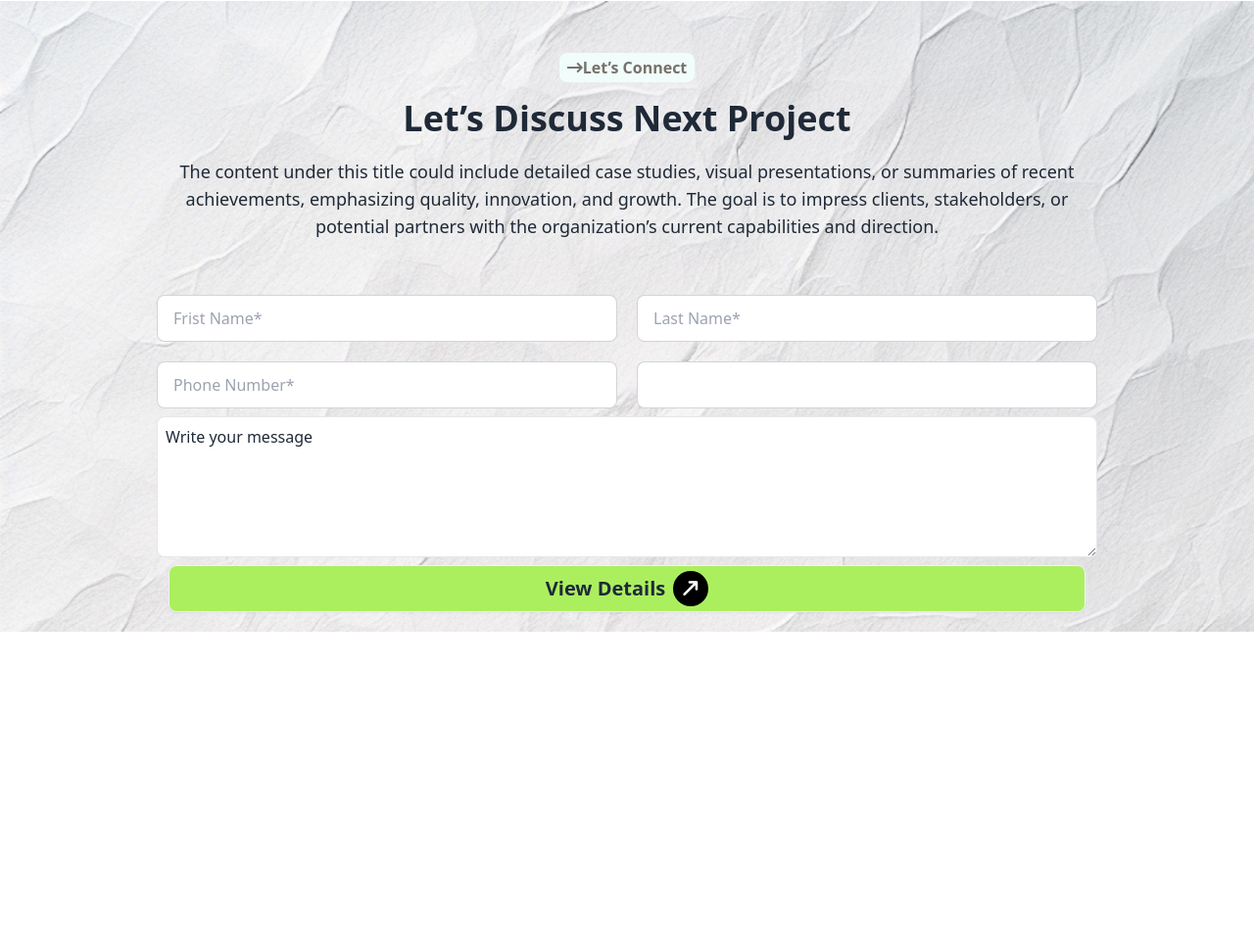
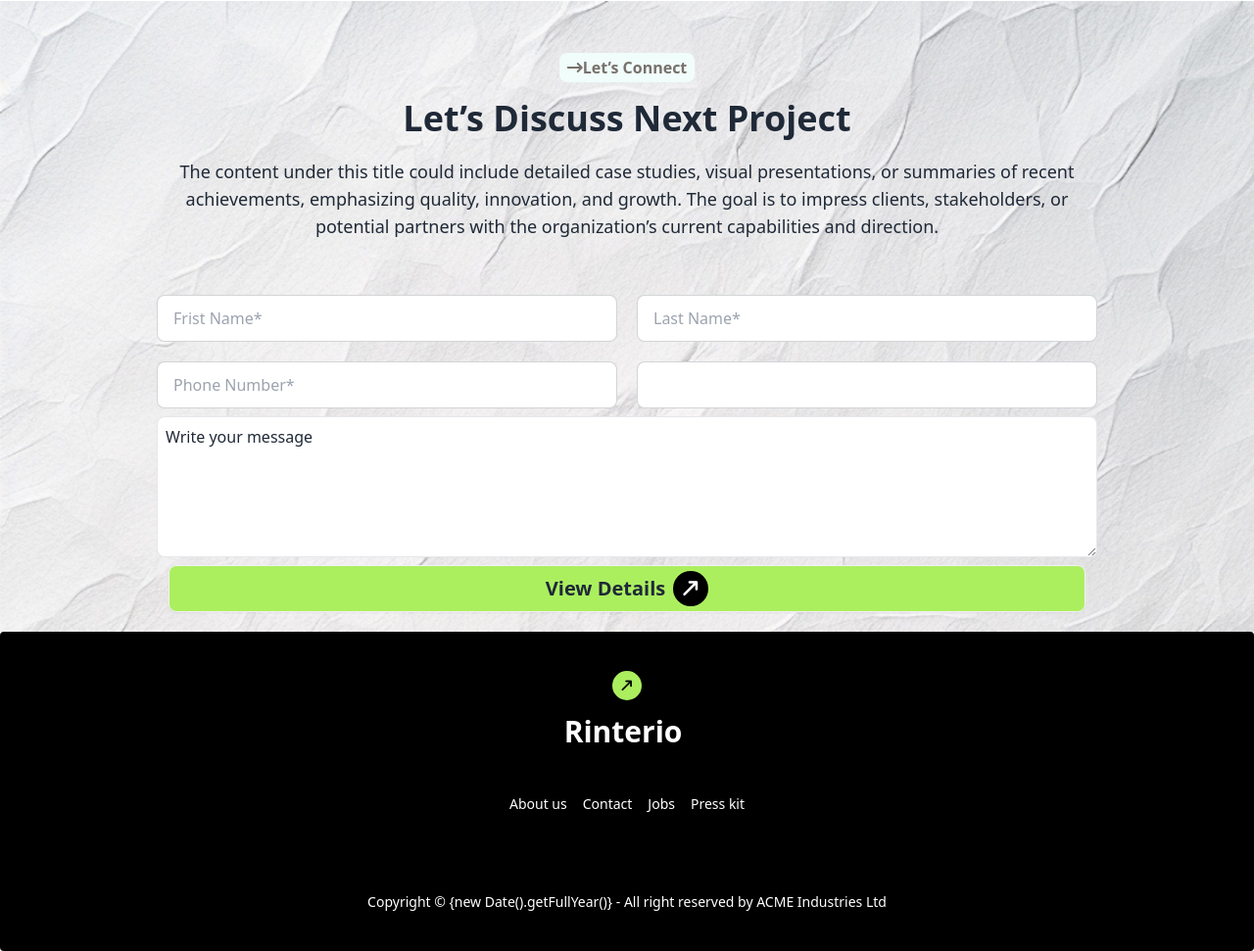
Before and after one commit to Tukul-Condro/Assignment-03, a plain HTML site: page index.html in a window 1280 px wide. Shown: the part 2970-3941 px from the top of the page at 98% size. Before the commit the page ends 3615 px from the top, so only its background shows below. Drawn offline with nearby package versions, Linux system fonts and the light colour scheme.

Commit message:
footer daad

```diff
--- a/index.html
+++ b/index.html
@@ -279,6 +279,35 @@
 
      </main>
      <!-- footer-section  -->
-      <footer></footer>
+      <footer>
+        <div>
+
+          <footer class="footer footer-center bg-black text-base-content text-white rounded p-10">
+            <div class="text-center">
+              <i class="fa-solid fa-arrow-right-long text-black bg-shape-bg rounded-full p-2 -rotate-45"></i>
+              <a class="btn btn-ghost font-extrabold text-3xl pl-2">Rinterio</a>
+            </div>
+            <nav class="grid grid-flow-col gap-4">
+              <a class="link link-hover">About us</a>
+              <a class="link link-hover">Contact</a>
+              <a class="link link-hover">Jobs</a>
+              <a class="link link-hover">Press kit</a>
+            </nav>
+            <nav>
+              <div class="grid grid-flow-col gap-4">
+                <a>
+                </a>
+                <a>
+                </a>
+                <a>
+                </a>
+              </div>
+            </nav>
+            <aside>
+              <p>Copyright © {new Date().getFullYear()} - All right reserved by ACME Industries Ltd</p>
+            </aside>
+          </footer>
+        </div>
+      </footer>
 </body>
 </html>
```
